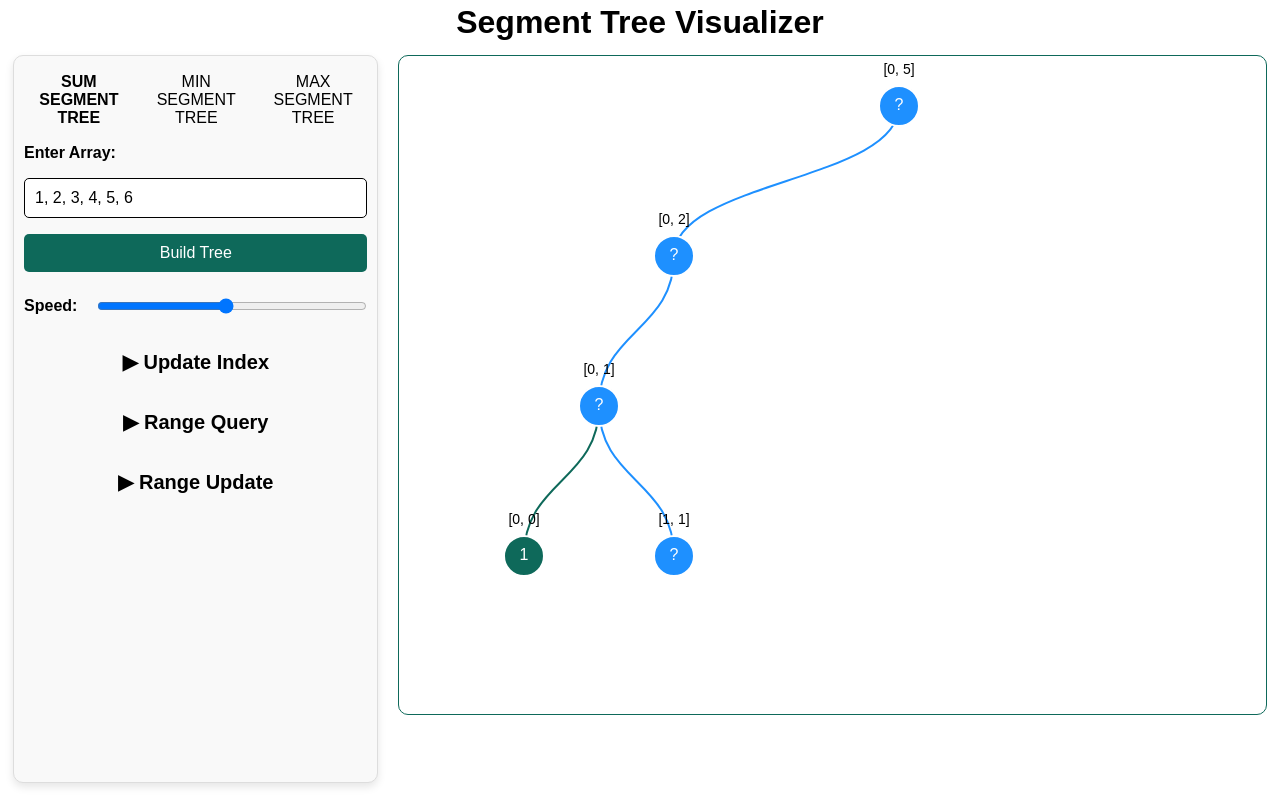
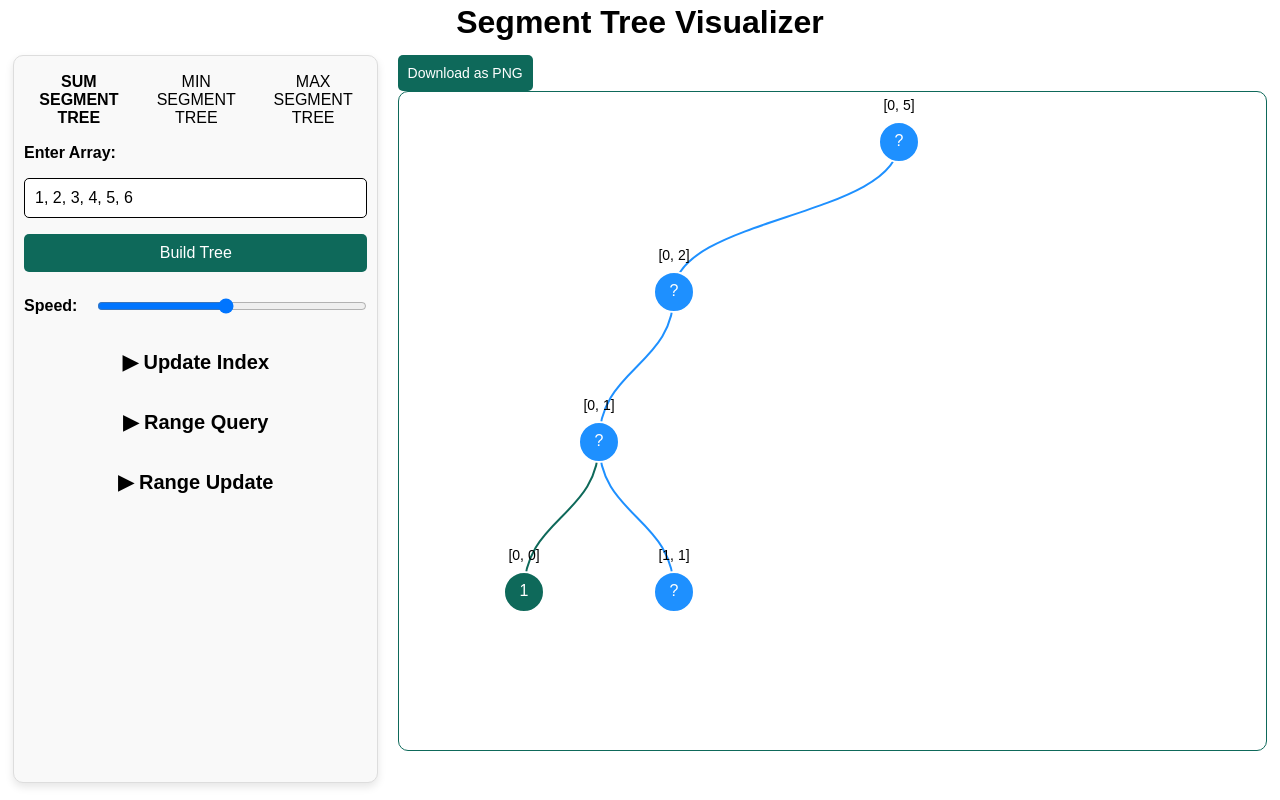
Before and after one commit to Saini-Yogesh/segment-tree-visualization, a Next.js app: page / in a window 1280 px wide. Built offline with nearby package versions, Linux system fonts and the light colour scheme.

Commit message:
adding download button

```diff
--- a/package.json
+++ b/package.json
@@ -11,6 +11,7 @@
   "dependencies": {
     "d3": "^7.9.0",
     "framer-motion": "^12.4.7",
+    "html2canvas": "^1.4.1",
     "next": "15.1.6",
     "react": "^19.0.0",
     "react-dom": "^19.0.0",
--- a/src/components/InputSection.js
+++ b/src/components/InputSection.js
@@ -31,6 +31,19 @@ export default function InputSection({
   const [rangeStart, setRangeStart] = useState("0"); // For Range Query and Range Update
   const [rangeEnd, setRangeEnd] = useState("1"); // For Range Query and Range Update
 
+  const checkInRangeOrnot = (rangeStart, rangeEnd) => {
+    if (
+      rangeStart > rangeEnd ||
+      rangeStart < 0 ||
+      rangeEnd < 0 ||
+      rangeStart >= sizeOfArray ||
+      rangeEnd >= sizeOfArray
+    ) {
+      return false;
+    }
+    return true;
+  };
+
   const handleBuildTree = () => {
     const array = arrayInput
       .split(/[\s,]+/)
@@ -44,20 +57,6 @@ export default function InputSection({
 
     setSizeOfArray(array.length);
     onBuildTree(array, treeType, speed);
-    // toast.success("Tree built successfully!");
-  };
-
-  const checkInRangeOrnot = (rangeStart, rangeEnd) => {
-    if (
-      rangeStart > rangeEnd ||
-      rangeStart < 0 ||
-      rangeEnd < 0 ||
-      rangeStart >= sizeOfArray ||
-      rangeEnd >= sizeOfArray
-    ) {
-      return false;
-    }
-    return true;
   };
 
   const handleUpdateIndex = () => {
@@ -82,7 +81,6 @@ export default function InputSection({
       return;
     }
     onRangeUpdate(rangeStart, rangeEnd, value);
-    // toast.success(`Range [${rangeStart}, ${rangeEnd}] updated to ${value}!`);
   };
 
   useEffect(() => {
--- a/src/components/SegmentTreeD3.js
+++ b/src/components/SegmentTreeD3.js
@@ -2,6 +2,9 @@
 import { useEffect, useRef } from "react";
 import * as d3 from "d3";
 import "./styles/SegmentTreeD3.css";
+import { ToastContainer, toast, Bounce } from "react-toastify";
+import "react-toastify/dist/ReactToastify.css"; // Import styles
+import downloadSVGAsPNG from "./featuresToWork/downloadSVGAsPNG";
 
 export default function SegmentTreeD3({ data, animationDelay }) {
   const svgRef = useRef();
@@ -166,6 +169,10 @@ export default function SegmentTreeD3({ data, animationDelay }) {
         .select(`.node-${sanitizeClassName(node.data.range)}`)
         .select("circle")
         .attr("stroke", "white");
+
+      if (!node.parent) {
+        toast.success("Segment Tree built successfully! 🎉");
+      }
     };
 
     const delay = (ms) => new Promise((resolve) => setTimeout(resolve, ms));
@@ -175,9 +182,11 @@ export default function SegmentTreeD3({ data, animationDelay }) {
 
   return (
     <>
+      <button onClick={downloadSVGAsPNG}>Download as PNG</button>
       <div id="svg-container">
         <svg id="my-svg" ref={svgRef}></svg>
       </div>
+      <ToastContainer position="top-right" theme="dark" autoClose={3000} />
     </>
   );
 }
--- /dev/null
+++ b/src/components/featuresToWork/downloadSVGAsPNG.js
@@ -0,0 +1,56 @@
+import { toast } from "react-toastify";
+
+const downloadSVGAsPNG = () => {
+    const svgElement = document.getElementById("my-svg"); // Select the SVG
+    if (!svgElement) {
+        toast.error("SVG not found!");
+        return;
+    }
+
+    // ✅ Get the actual bounding box (ensures full tree is captured)
+    const bbox = svgElement.getBBox();
+    const width = bbox.width + 20; // Add padding
+    const height = bbox.height + 20;
+
+    const scaleFactor = 10; // ✅ Higher scale for better quality
+
+    // ✅ Create a High-Resolution Canvas
+    const canvas = document.createElement("canvas");
+    canvas.width = width * scaleFactor;
+    canvas.height = height * scaleFactor;
+    const ctx = canvas.getContext("2d");
+
+    // ✅ Convert SVG to XML String
+    const serializer = new XMLSerializer();
+    const svgString = serializer.serializeToString(svgElement);
+
+    // ✅ Create an Image from the SVG
+    const img = new Image();
+    const svgBlob = new Blob([svgString], { type: "image/svg+xml;charset=utf-8" });
+    const url = URL.createObjectURL(svgBlob);
+
+    img.onload = () => {
+        // ✅ Clear background & set transparent
+        ctx.clearRect(0, 0, canvas.width, canvas.height);
+        ctx.scale(scaleFactor, scaleFactor); // Scale for higher resolution
+        ctx.translate(-bbox.x + 10, -bbox.y + 10); // Center the tree inside the PNG
+
+        ctx.drawImage(img, 0, 0);
+
+        // ✅ Convert Canvas to PNG and Download
+        const image = canvas.toDataURL("image/png");
+        const link = document.createElement("a");
+        link.href = image;
+        link.download = "segment-tree-high-quality.png";
+        document.body.appendChild(link);
+        link.click();
+        document.body.removeChild(link);
+        URL.revokeObjectURL(url);
+
+        // toast.success("SVG downloaded as PNG! 🎉");
+    };
+
+    img.src = url; // ✅ Load SVG into Image for Rendering
+};
+
+export default downloadSVGAsPNG;
--- a/src/components/operations/HandleRangeUpdate.js
+++ b/src/components/operations/HandleRangeUpdate.js
@@ -7,5 +7,5 @@ export const handleRangeUpdate = (
   onRangeUpdate
 ) => {
   //   onRangeUpdate(rangeStart, rangeEnd, value);
-  toast.success(`Range [${rangeStart}, ${rangeEnd}] updated to ${value}!`);
+  toast.info("Range update feature is under development! 🚧");
 };
```
Also changed, not shown: src/components/featuresToWork/DownloadButton.js (deleted), 1 other file (tests, documents, lock files or other folders).
